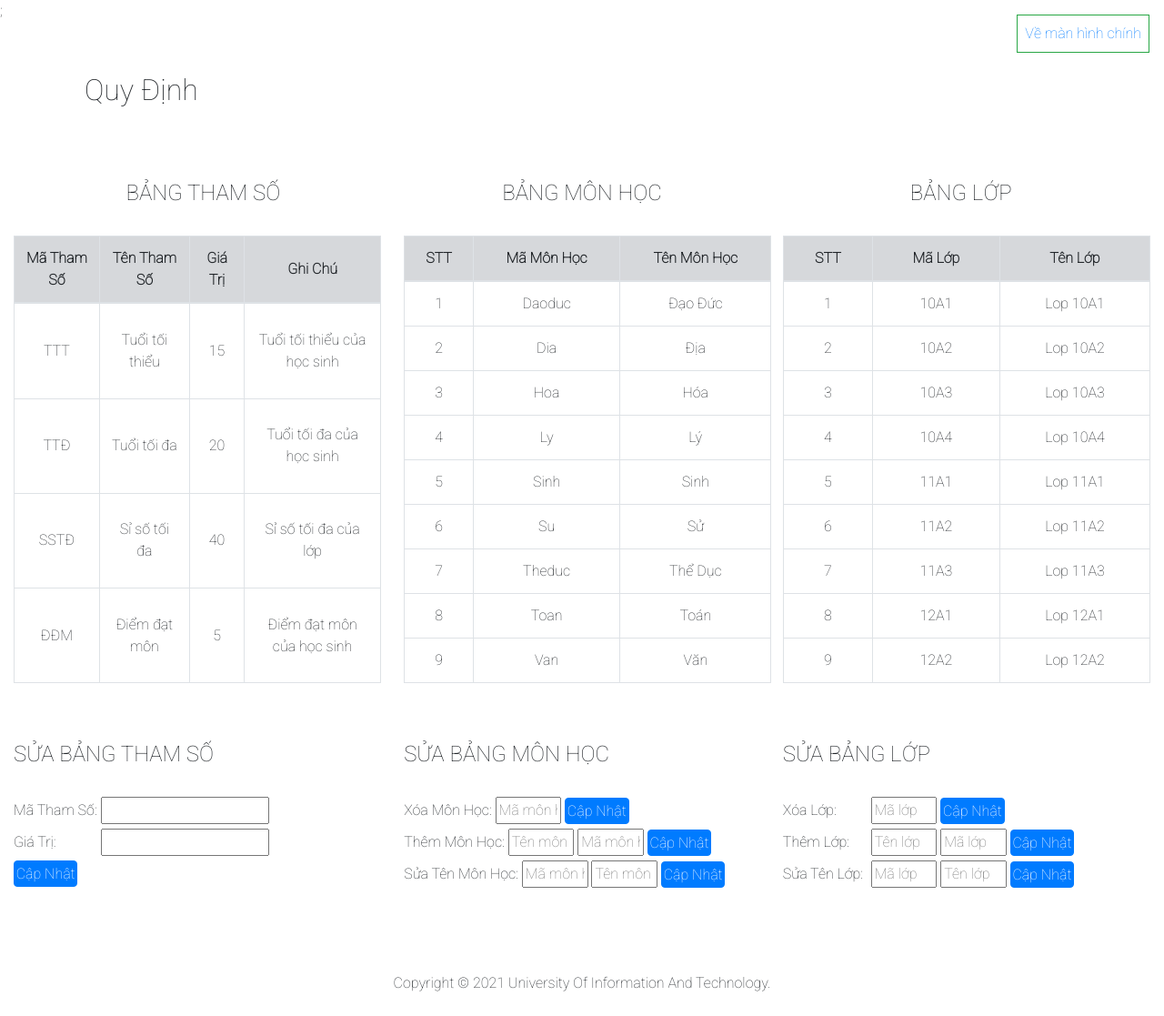
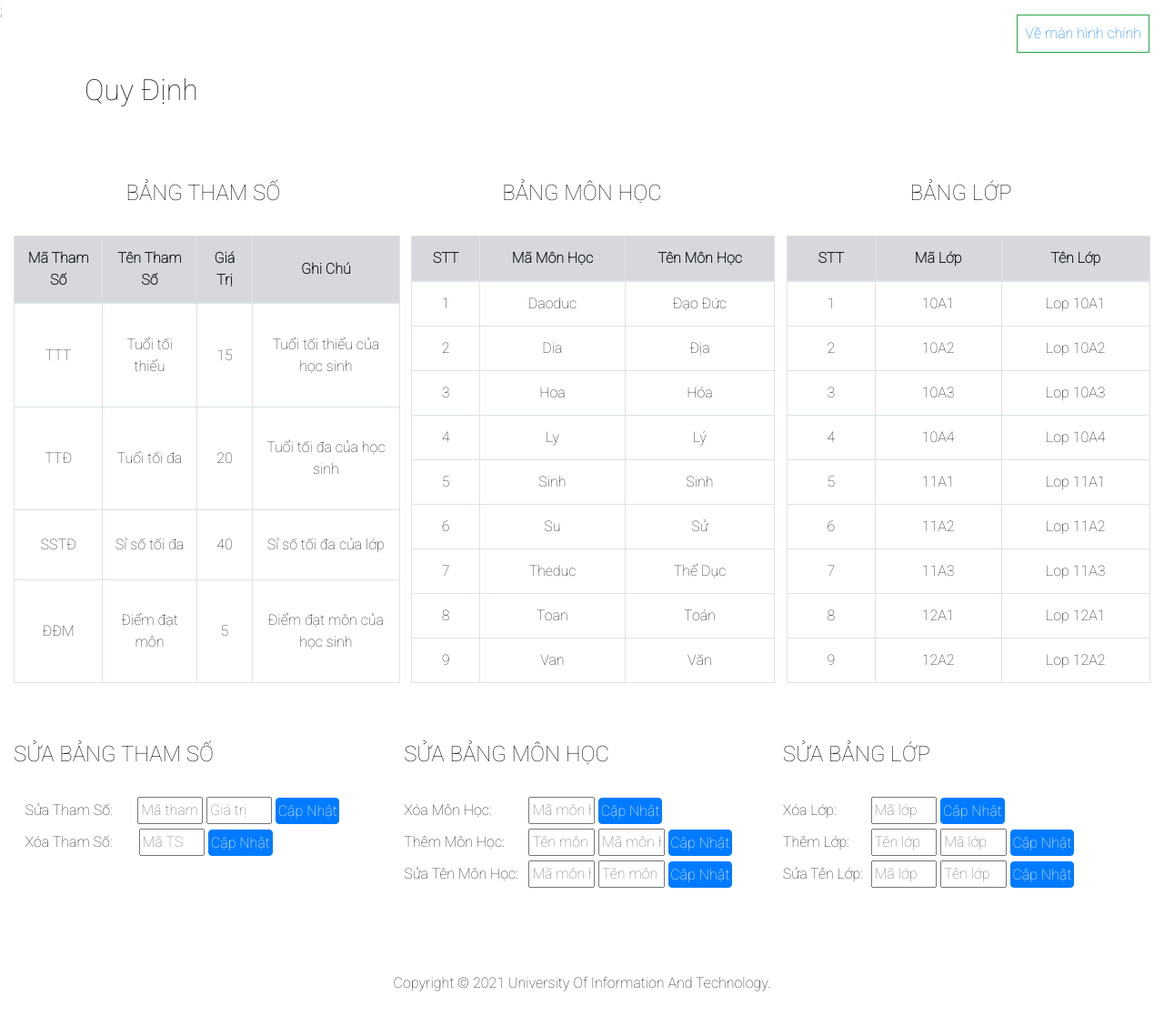
Before and after one commit to buithanhnhan76/Manage-Student-Web, a PHP site: page /controllers/regulation.php in a window 1280 px wide. Shown: the whole page at 91% size. Run offline with PHP 8.4, Linux system fonts and the light colour scheme; the visitor is signed in with stand-in values (Sample User, id 1); data comes from the database, SQL or seed files in the repository; some libraries are stand-ins or nearby versions.

Commit message:
complete all features which are neccessary!

```diff
--- a/controllers/regulation.php
+++ b/controllers/regulation.php
@@ -19,6 +19,8 @@ include 'checkloginstatus.php';
     <link href="https://fonts.googleapis.com/css2?family=Roboto:wght@100&display=swap" rel="stylesheet">
     <!-- css -->
     <link rel="stylesheet" href="../css/style.css">;
+    <!-- Javascript -->
+    <script src="../js/javascript.js"></script>
 </head>
 
 <body>
@@ -45,7 +47,7 @@ if ($result->num_rows > 0) {
     echo "
     <br>
     <div class='container-fluid' style='display: flex'>
-    <table class='table table-bordered table-hover' style='width: 33%; margin-right:1%'>
+    <table class='table table-bordered table-hover' style='width: 35%;'>
     <thead>
     <tr class='table-secondary'>
         <th style='vertical-align: middle; text-align: center;'>Mã Tham Số</th>
@@ -159,33 +161,38 @@ echo "
     </div>
     <br>
     <div class='container-fluid' style='display: flex;'>
-        <form action='editregulation.php' method='POST' style='flex: 1; margin-right: 1%'>
+        <div class='editregulation' style='flex: 1; margin-left: 1%'>
+        <form id='thamso' action='editregulation.php' method='POST' style='flex: 1; margin-right: 1%'>
             <input type='hidden' name='action' value='editRegulation'>
-            <label for='mathamso' style='min-width: 92px'>Mã Tham Số: </label>
-            <input type='text' name='mathamso' required/>
-            <br>
-            <label for='giatri' style='min-width: 92px'>Giá Trị: </label>
-            <input type='text' name='giatri' required/>
-            <br>
+            <label for='mathamso' style='width: 30%'>Sửa Tham Số: </label>
+            <input type='text' placeholder='Mã tham số' style='width: 18%;' name='mathamso' required/>
+            <input type='text' name='giatri' placeholder='Giá trị' style='width: 18%;'required/>
             <input type='submit' class='btn btn-primary' style='padding: 1.7px' value='Cập Nhật'>
         </form>
+        <form action='editregulation.php' method='POST'>
+                <input type='hidden' name='action' value='deleteRegulation'>
+                <label style='min-width: 30%'>Xóa Tham Số: </label>
+                <input type='text' name='mathamso' style='width: 18%' placeholder='Mã TS' required/>
+                <input type='submit' class='btn btn-primary' style='padding: 1.7px' value='Cập Nhật'>
+        </form>
+        </div>
         <div class='editsubject' style='flex: 1; margin-left: 1%'>
             <form action='editregulation.php' method='POST'>
                 <input type='hidden' name='action' value='deleteSubject'>
-                <label style='min-width: 23%'>Xóa Môn Học: </label>
+                <label style='min-width: 33%'>Xóa Môn Học: </label>
                 <input type='text' name='mamonhoc' style='width: 18%' placeholder='Mã môn học' required/>
                 <input type='submit' class='btn btn-primary' style='padding: 1.7px' value='Cập Nhật'>
             </form>
             <form action='editregulation.php' method='POST'>
                 <input type='hidden' name='action' value='increaseSubject'>
-                <label style='min-width: 23%'>Thêm Môn Học: </label>
+                <label style='min-width: 33%'>Thêm Môn Học: </label>
                 <input type='text' name='tenmonhoc' style='width: 18%' placeholder='Tên môn học' required/>
                 <input type='text' name='mamonhoc' style='width: 18%' placeholder='Mã môn học' required/>
                 <input type='submit' class='btn btn-primary' style='padding: 1.7px; text-align: right' value='Cập Nhật'>
             </form>
             <form action='editregulation.php' method='POST'>
                 <input type='hidden' name='action' value='editSubject'>
-                <label style='min-width: 23%'>Sửa Tên Môn Học: </label>
+                <label style='min-width: 33%'>Sửa Tên Môn Học: </label>
                 <input type='text' name='mamonhoc' style='width: 18%' placeholder='Mã môn học' required/>
                 <input type='text' name='tenmonhoc' style='width: 18%' placeholder='Tên môn học' required/>
                 <input type='submit' class='btn btn-primary' style='padding: 1.7px' value='Cập Nhật'>
--- a/index.php
+++ b/index.php
@@ -74,6 +74,7 @@
             <li class='nav-item'>
               <a class='nav-link' href='login.html'>Đăng nhập</a>
             </li>
+
         ";
 
         }
--- a/login.html
+++ b/login.html
@@ -31,6 +31,7 @@
           <input type="password" class="form-control" placeholder="Nhập mật khẩu của bạn" name="password">
         </div>
         <button type="submit" class="btn btn-primary">Đăng nhập</button>
+        <a href="index.php" class="btn btn-secondary">Quay lại</a>
     </form>
     <footer class="text-center mt-4">Copyright &copy 2021 University Of Information And Technology. </footer>
 </div>
```
Also changed, not shown: controllers/editregulation.php (+8 -1 lines), js/javascript.js (line endings or trailing spaces).
